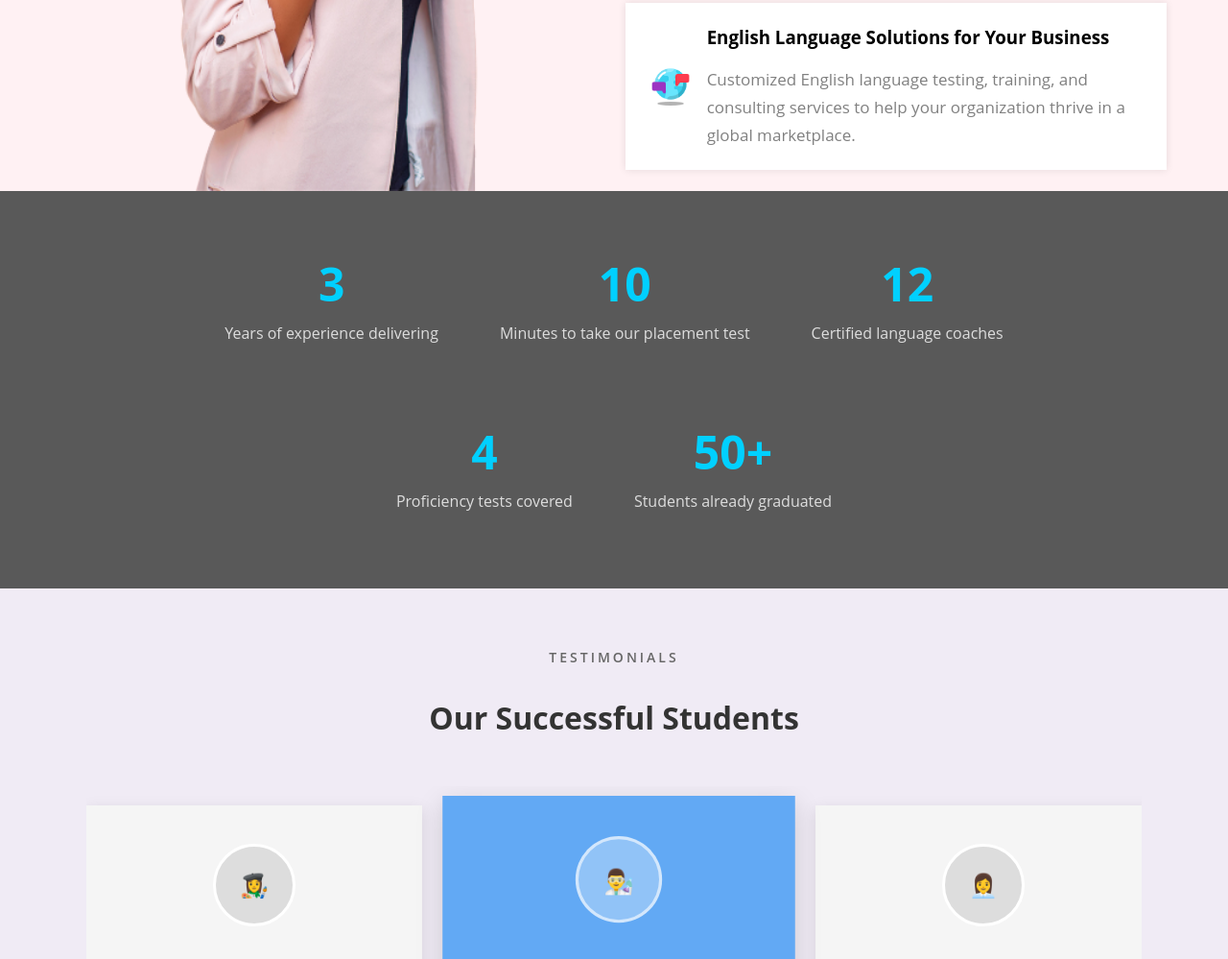
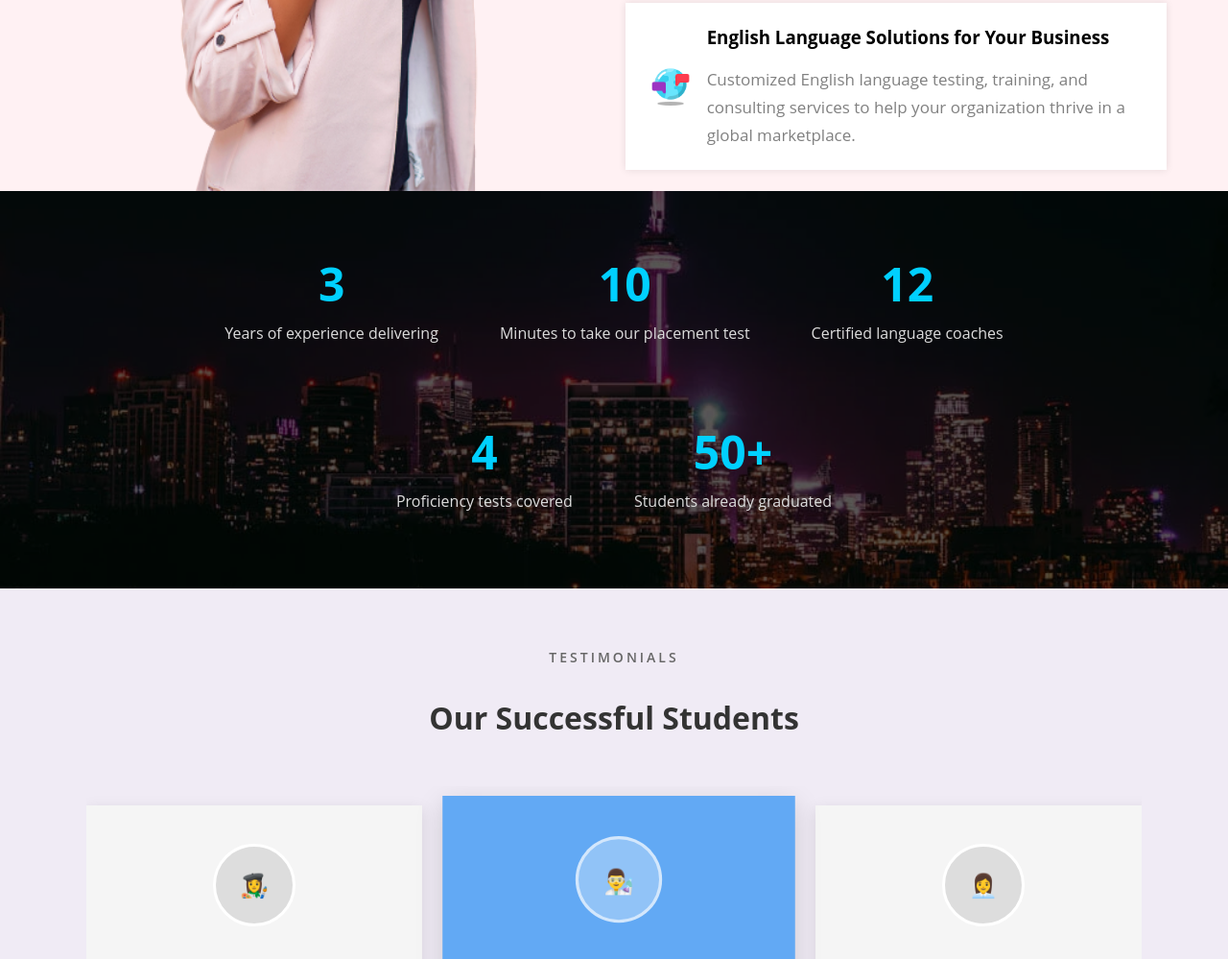
Before and after one commit to slslanguagecoachingservices-code/web, a plain HTML site: page index.html in a window 1280 px wide. Shown: the part 1401-2400 px from the top of the page at 96% size. Drawn offline with Linux system fonts and the light colour scheme; the site is published under a folder, as on GitHub Pages, so addresses that start at the root find nothing.

Commit message:
Update styles.css

```diff
--- a/css/styles.css
+++ b/css/styles.css
@@ -185,7 +185,7 @@ header {
 /* STATS Section */
 .sls-numbers {
   padding: 3rem 1.5rem;
-  background: url('/images/toronto-canada-landmark.webp') center/cover no-repeat;
+  background: url('../images/toronto-canada-landmark.webp') center/cover no-repeat;
   text-align: center;
   position: relative;
   color: #fff;
```
